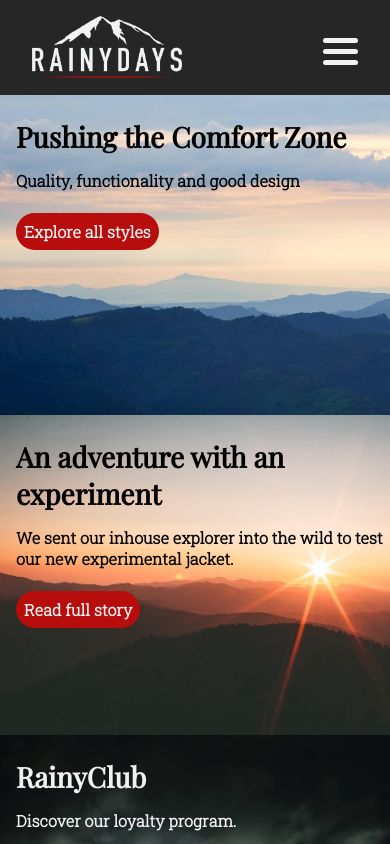
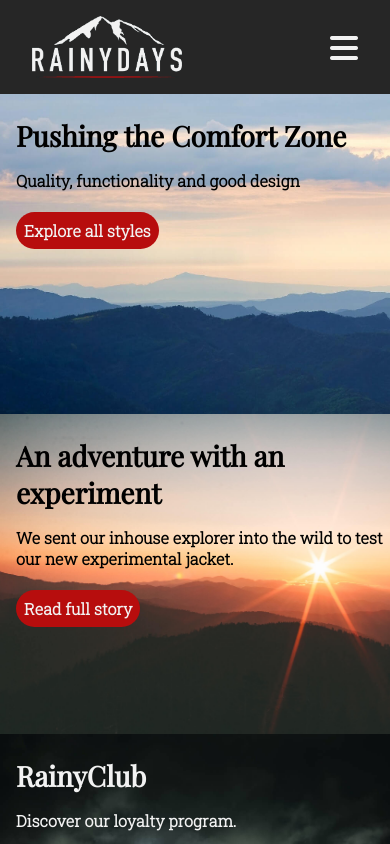
Before and after one commit to Noroff-FEU-Assignments/cross-course-project-oyvind-meldahl, a plain HTML site: page index.html in a window 390 px wide. Shown: the top 844 px of the page. Drawn offline with nearby package versions, Linux system fonts and the light colour scheme.

Commit message:
fas hamburger

```diff
--- a/css/style.css
+++ b/css/style.css
@@ -150,6 +150,10 @@ p {
 
 /* MOBILE MENU */
 
+.fas {
+  font-size: 2em;
+}
+
 .hamburger-label {
   color: #f2f2f2;
   padding: 2em 2em 0em 0;
--- a/index.html
+++ b/index.html
@@ -24,11 +24,7 @@
         <a href="https://www.facebook.com/"> <i class="fab fa-facebook-f"></i></a>
       </div>
       <label class="hamburger-label" for="hamburger-menu">
-
-          <div class="hamburgericon"></div>
-          <div class="hamburgericon"></div>
-          <div class="hamburgericon"></div>
-
+        <i class="fas fa-bars"></i>
       </label>
       <input type="checkbox" id="hamburger-menu" />
       <nav>
```
